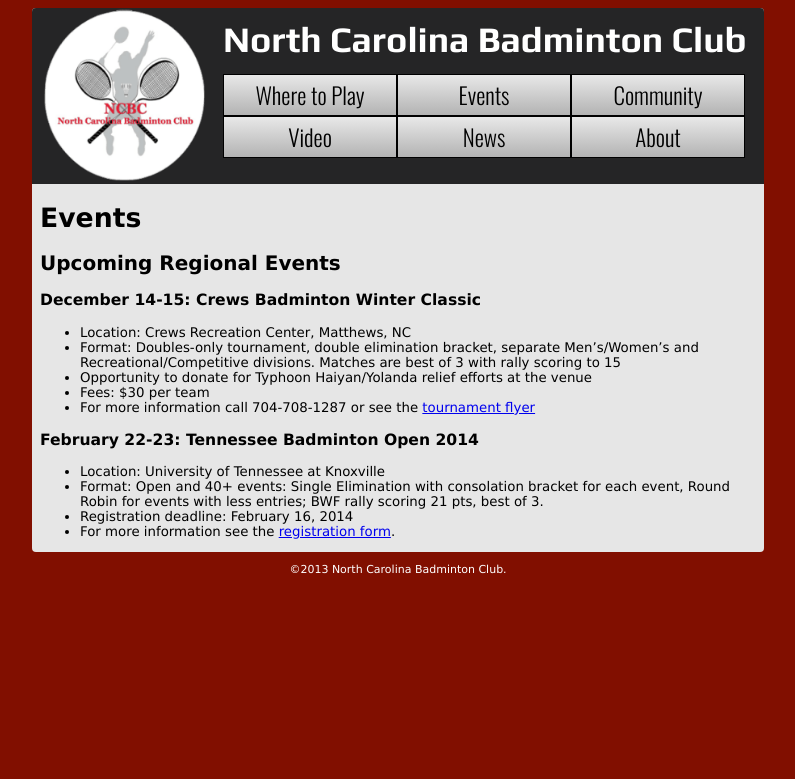
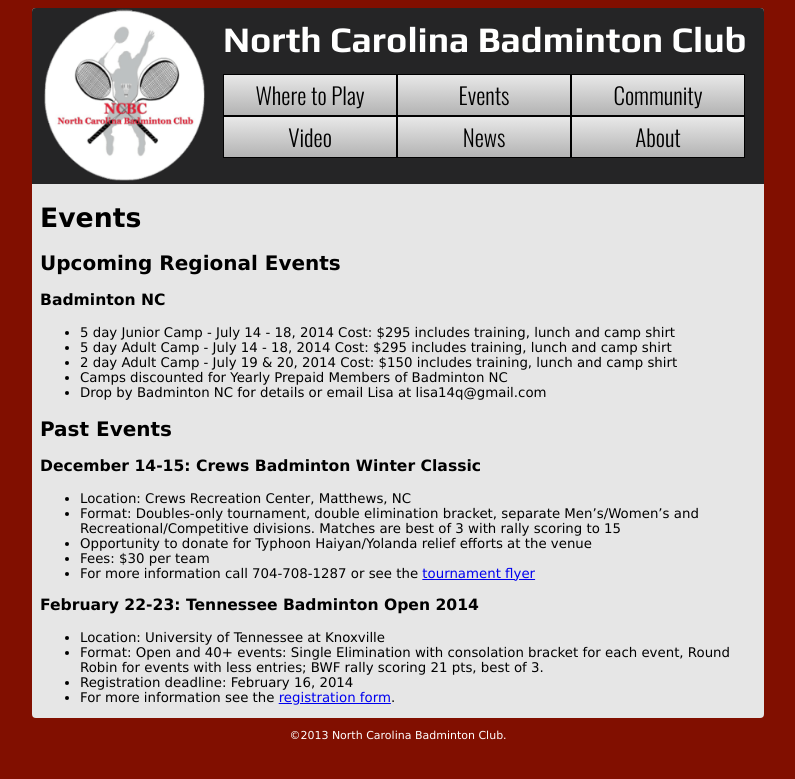
Before and after one commit to NCBC/ncbc.github.com, a Jekyll site: the page built from events.md, in a window 1280 px wide. Shown: the top 779 px of the page, without its empty margins (242-1037 px from the left). Built offline with Jekyll 4.4.1, drawn with Linux system fonts in a browser that asks for light colours; Markdown is read by kramdown in place of the engine named in the settings.

Commit message:
Update events.md

```diff
--- a/events.md
+++ b/events.md
@@ -4,7 +4,14 @@
 permalink: /events/
 ---
 ## Upcoming Regional Events
+### Badminton NC
+- 5 day Junior Camp - July 14 - 18, 2014  Cost: $295 includes training, lunch and camp shirt
+- 5 day Adult Camp - July 14 - 18, 2014   Cost: $295 includes training, lunch and camp shirt
+- 2 day Adult Camp - July 19 & 20, 2014  Cost: $150 includes training, lunch and camp shirt
+- Camps discounted for Yearly Prepaid Members of Badminton NC
+- Drop by Badminton NC for details or email Lisa at lisa14q@gmail.com
 
+## Past Events
 ### December 14-15: Crews Badminton Winter Classic
 - Location: Crews Recreation Center, Matthews, NC
 - Format: Doubles-only tournament, double elimination bracket, separate Men's/Women's and Recreational/Competitive divisions. Matches are best of 3 with rally scoring to 15
```
